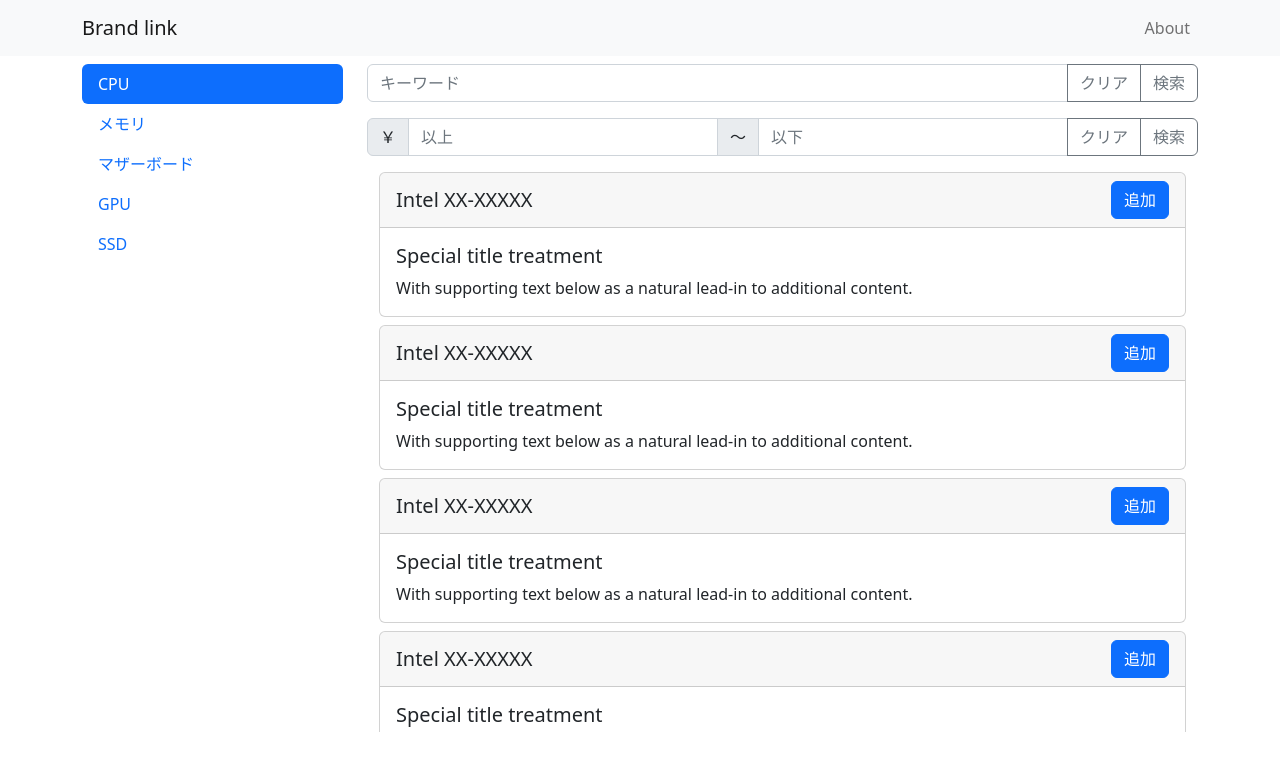
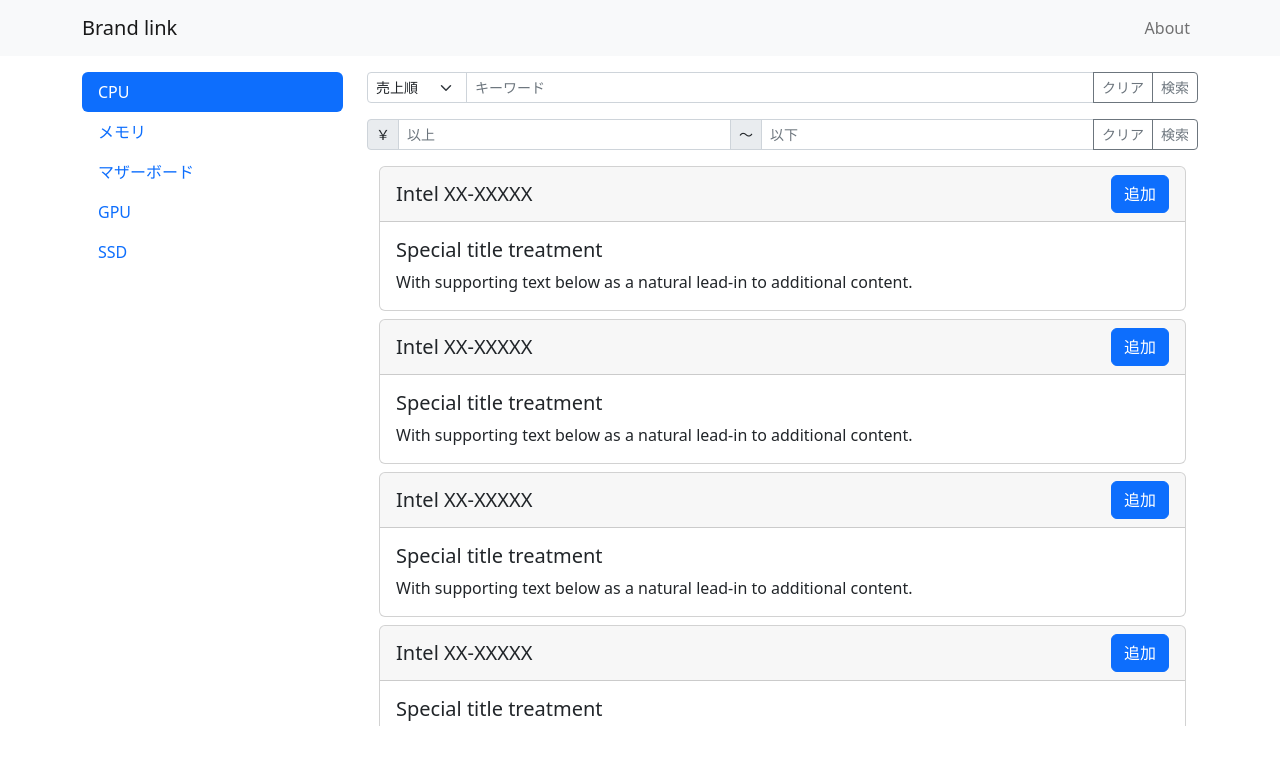
Before and after one commit to nunawa/jisaku-nunawa-net, a Next.js app: page / in a window 1280 px wide. Shown: the top 770 px of the page. Built offline with nearby package versions, Linux system fonts and the light colour scheme.

Commit message:
Make Tab.Pane a component

```diff
--- /dev/null
+++ b/components/Cpu.js
@@ -0,0 +1,57 @@
+import Button from "react-bootstrap/Button";
+import Card from "react-bootstrap/Card";
+import Container from "react-bootstrap/Container";
+import Form from "react-bootstrap/Form";
+import InputGroup from "react-bootstrap/InputGroup";
+import Stack from "react-bootstrap/Stack";
+import Tab from "react-bootstrap/Tab";
+
+function Product() {
+  return (
+    <Card className="mb-2">
+      <Card.Header as="h5">
+        <Stack direction="horizontal">
+          <div className="me-auto">Intel XX-XXXXX</div>
+          <Button variant="primary">追加</Button>
+        </Stack>
+      </Card.Header>
+      <Card.Body>
+        <Card.Title>Special title treatment</Card.Title>
+        <Card.Text>
+          With supporting text below as a natural lead-in to additional content.
+        </Card.Text>
+      </Card.Body>
+    </Card>
+  );
+}
+
+export default function Cpu() {
+  return (
+    <Tab.Pane eventKey="cpu">
+      <InputGroup size="sm" className="mb-3">
+        <Form.Select style={{ maxWidth: "100px" }}>
+          <option value="1">売上順</option>
+          <option value="2">価格順</option>
+        </Form.Select>
+        <Form.Control placeholder="キーワード" />
+        <Button variant="outline-secondary">クリア</Button>
+        <Button variant="outline-secondary">検索</Button>
+      </InputGroup>
+      <InputGroup size="sm" className="mb-3">
+        <InputGroup.Text id="basic-addon1">￥</InputGroup.Text>
+        <Form.Control placeholder="以上" />
+        <InputGroup.Text id="basic-addon1">～</InputGroup.Text>
+        <Form.Control placeholder="以下" />
+        <Button variant="outline-secondary">クリア</Button>
+        <Button variant="outline-secondary">検索</Button>
+      </InputGroup>
+      <Container style={{ height: "70vh" }} className="overflow-auto">
+        <Product />
+        <Product />
+        <Product />
+        <Product />
+        <Product />
+      </Container>
+    </Tab.Pane>
+  );
+}
--- a/pages/index.js
+++ b/pages/index.js
@@ -1,38 +1,15 @@
-import Button from "react-bootstrap/Button";
-import Card from "react-bootstrap/Card";
+import Cpu from "@/components/Cpu";
 import Col from "react-bootstrap/Col";
 import Container from "react-bootstrap/Container";
-import Form from "react-bootstrap/Form";
-import InputGroup from "react-bootstrap/InputGroup";
 import Nav from "react-bootstrap/Nav";
 import Navbar from "react-bootstrap/Navbar";
 import Row from "react-bootstrap/Row";
-import Stack from "react-bootstrap/Stack";
 import Tab from "react-bootstrap/Tab";
-
-function Product() {
-  return (
-    <Card className="mb-2">
-      <Card.Header as="h5">
-        <Stack direction="horizontal">
-          <div className="me-auto">Intel XX-XXXXX</div>
-          <Button variant="primary">追加</Button>
-        </Stack>
-      </Card.Header>
-      <Card.Body>
-        <Card.Title>Special title treatment</Card.Title>
-        <Card.Text>
-          With supporting text below as a natural lead-in to additional content.
-        </Card.Text>
-      </Card.Body>
-    </Card>
-  );
-}
 
 export default function Home() {
   return (
     <>
-      <Navbar className="mb-2" bg="light">
+      <Navbar className="mb-3" bg="light">
         <Container>
           <Navbar.Brand href="/">Brand link</Navbar.Brand>
           <Nav className="ms-auto">
@@ -64,31 +41,7 @@
             </Col>
             <Col sm={9}>
               <Tab.Content>
-                <Tab.Pane eventKey="cpu">
-                  <InputGroup className="mb-3">
-                    <Form.Control placeholder="キーワード" />
-                    <Button variant="outline-secondary">クリア</Button>
-                    <Button variant="outline-secondary">検索</Button>
-                  </InputGroup>
-                  <InputGroup className="mb-3">
-                    <InputGroup.Text id="basic-addon1">￥</InputGroup.Text>
-                    <Form.Control placeholder="以上" />
-                    <InputGroup.Text id="basic-addon1">～</InputGroup.Text>
-                    <Form.Control placeholder="以下" />
-                    <Button variant="outline-secondary">クリア</Button>
-                    <Button variant="outline-secondary">検索</Button>
-                  </InputGroup>
-                  <Container
-                    style={{ height: "70vh" }}
-                    className="overflow-auto"
-                  >
-                    <Product />
-                    <Product />
-                    <Product />
-                    <Product />
-                    <Product />
-                  </Container>
-                </Tab.Pane>
+                <Cpu />
               </Tab.Content>
             </Col>
           </Row>
```
